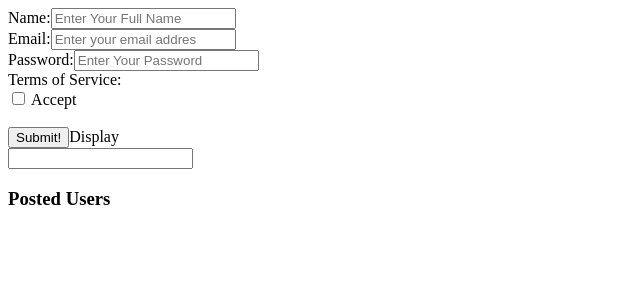
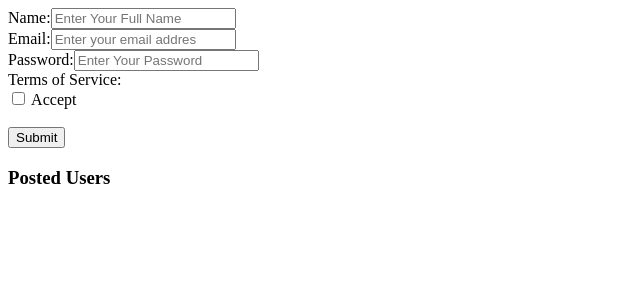
Before and after one commit to Jobsy/User-Onboarding, a React (Create React App) app in the folder user-onboarding/: page / in a window 1280 px wide. Shown: the top 300 px of the page, without its empty margins (0-640 px from the left). Built offline with nearby package versions, Linux system fonts and the light colour scheme.

Commit message:
code clean-up and indentation / Container.js / step-4

```diff
--- a/user-onboarding/src/components/Container.js
+++ b/user-onboarding/src/components/Container.js
@@ -1,5 +1,4 @@
 import React, { useState, useEffect } from "react";
-// import React from "react";
 import { withFormik, Form, Field } from "formik";
 import * as Yup from "yup";
 import axios from "axios"
@@ -7,12 +6,8 @@ import axios from "axios"
 import Display from "./Display";
 
 
-// const [user, setUser] = useState([]);
+function LoginForm({ errors, touched, values, status }) {
 
-
-function LoginForm({ errors, touched, values, status }) {
-  console.log("ssssss: ", status)
-  // const [user, setUser] = useState({ name: "", email: "", password: "", tos: ""});
   const [users, setUsers] = useState([]);
   useEffect(() => {
     if (status) {
@@ -20,33 +15,16 @@ function LoginForm({ errors, touched, values, status }) {
     }
 
   }, [status])
-  console.log("uuuuuuuuu: ", users)
-  // const handleChange = event => {
-  //   setUser({ ...user, [event.target.name]: event.target.value });
-  // };
-
-  // const handleSubmit = event => {
-  //   event.preventDefault();
-  //   console.log(user.name);
-  //   console.log(user.email);
-  //   console.log(user.password);
-  //   console.log(user.tos);
-  //   console.log(user.tosDecline);
-  // };
 
   return (
 
-    // <div className="loginForm">
-    //   {console.log(user)}
-    // <form onSubmit={event => handleSubmit(event)}>
     <Form>
       <label>
         Name:
-                    <Field
+        <Field
           type="text"
           name="name"
           placeholder="Enter Your Full Name"
-        // onChange={event => handleChange(event)}
         />
         {touched.name && errors.name && <p>{errors.name}</p>}
 
@@ -54,22 +32,20 @@ function LoginForm({ errors, touched, values, status }) {
       <br />
       <label>
         Email:
-          <Field
+        <Field
           type="email"
           name="email"
           placeholder="Enter your email addres"
-        // onChange={event => handleChange(event)}
         />
         {touched.email && errors.email && <p>{errors.email}</p>}
       </label>
       <br />
       <label>
         Password:
-          <Field
+        <Field
           type="password"
           name="password"
           placeholder="Enter Your Password"
-        // onChange={event => handleChange(event)}
         />
         {touched.password && errors.password && <p>{errors.password}</p>}
       </label>
@@ -81,51 +57,27 @@ function LoginForm({ errors, touched, values, status }) {
           type="checkbox"
           name="tos"
           checked={values.tos}
-        // onChange={event => handleChange(event)}
-        />     Accept
+        /> Accept
           <br />
-        {/* <Field
-            type="checkbox"
-            name="tosDecline"
-            // onChange={event => handleChange(event)}
-          />       Decline */}
         {touched.tos && errors.tos && <p>{errors.tos}</p>}
       </label>
       <br />
-      <button>Submit!</button>
-      <label>
-        Display
-          <br />
-        <Field
-          // type="checkbox"
-          name="display"
-
-        />
-      </label>
-
-        {/* {users.map((user) => ( */}
-          <Display users={users}/>
-        {/* ))} */}
-
+      <button>Submit</button>
+      <Display users={users} />
     </Form>
 
   );
 }
 
 
-// function FormikForm (){
-
-
 const FormikLoginForm = withFormik({
-  // const [user, setUser] = useState([]);
 
   mapPropsToValues({ name, email, password, tos, display }) {
     return {
       name: name || "",
       email: email || "",
       password: password || "",
-      tos: tos || false,
-      display: display || []
+      tos: tos || false
     };
   },
 
@@ -144,9 +96,6 @@ const FormikLoginForm = withFormik({
   }),
 
   handleSubmit(values, { setStatus }) {
-    console.log("vvvvv: ", values, setStatus);
-
-
 
     const sentData = {
       // data: {
@@ -158,10 +107,8 @@ const FormikLoginForm = withFormik({
       // }
     };
 
-
     axios.post(" https://reqres.in/api/users", sentData)
       .then(response => {
-        console.log(response.data)
         setStatus(response.data)
 
       })
@@ -172,10 +119,5 @@ const FormikLoginForm = withFormik({
 
 })(LoginForm);
 
-// return(FormikLoginForm)
 
-// }
-// console.log("kkkkkk: ", user)
-// export default LoginForm;
 export default FormikLoginForm;
-// export default FormikForm;
```
